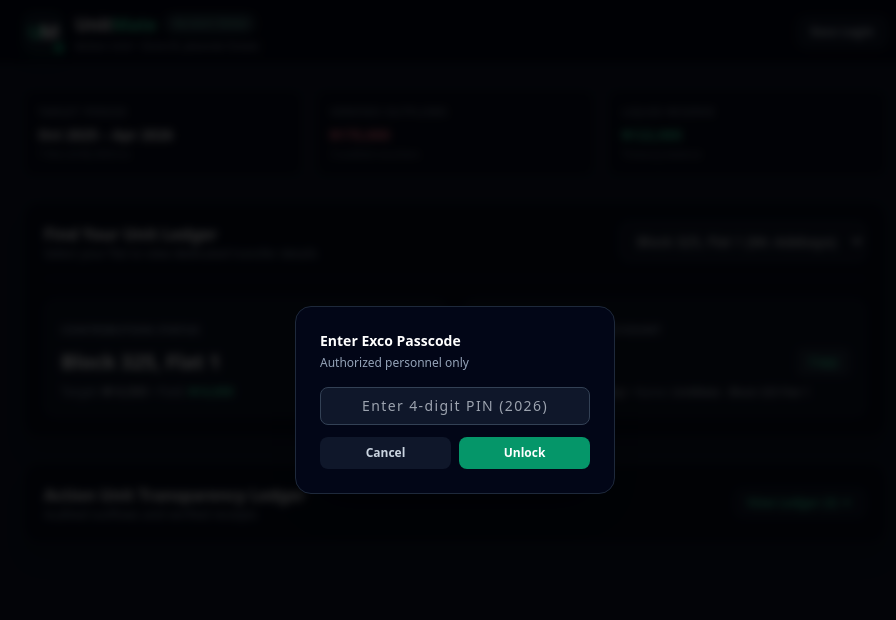
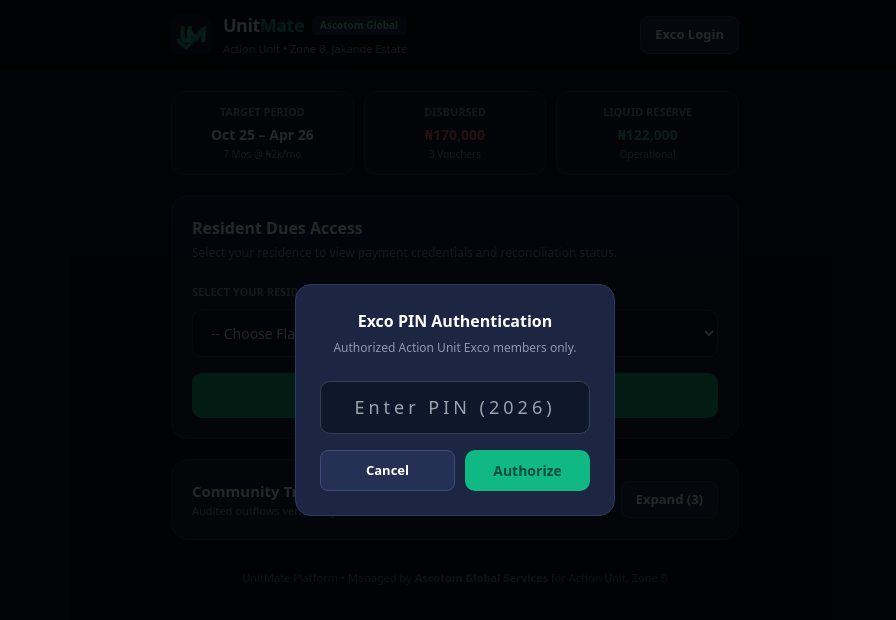
Before and after one commit to ascotomglobal/unitmate-app, a Next.js app: page / in a window 1280 px wide. Both pictures are taken after a click on the button "Exco Login". Shown: the top 620 px of the page, without its empty margins (185-1081 px from the left). Built offline with nearby package versions, Linux system fonts and the light colour scheme.

Commit message:
Update page.tsx

```diff
--- a/app/page.tsx
+++ b/app/page.tsx
@@ -1,230 +1,281 @@
 'use client';
 
-import './globals.css';
-import { useState } from 'react';
+import React, { useState } from 'react';
 
-const mockFlats = [
-  { id: '325-1', block: 'Block 325', flat: 'Flat 1', resident: 'Mr. Adebayo', status: 'Reconciled', target: 14000, paid: 14000, va: '9928400101' },
-  { id: '325-2', block: 'Block 325', flat: 'Flat 2', resident: 'Resident', status: 'Pending', target: 14000, paid: 6000, va: '9928400102' },
-  { id: '326-1', block: 'Block 326', flat: 'Flat 1', resident: 'Resident', status: 'Reconciled', target: 14000, paid: 14000, va: '9928400201' },
-];
+const mockUnits: Record<string, { block: string; flat: string; resident: string; target: string; paid: string; balance: string; status: string; va: string }> = {
+  '325-1': { block: 'Block 325', flat: 'Flat 1', resident: 'Mr. Adebayo', target: '₦14,000', paid: '₦14,000', balance: '₦0', status: 'Reconciled', va: '9928400101' },
+  '325-2': { block: 'Block 325', flat: 'Flat 2', resident: 'Resident', target: '₦14,000', paid: '₦6,000', balance: '₦8,000', status: 'Part Payment', va: '9928400102' },
+  '326-1': { block: 'Block 326', flat: 'Flat 1', resident: 'Resident', target: '₦14,000', paid: '₦14,000', balance: '₦0', status: 'Reconciled', va: '9928400201' },
+};
 
-const mockOutflows = [
-  { id: 'SEC-04-2026', title: 'Security Guards Allowances (Day & Night)', cat: 'Security', date: '2026-04-05', amount: 90000 },
-  { id: 'SL-03-2026', title: 'Solar Streetlight Battery Replacement', cat: 'Maintenance', date: '2026-03-20', amount: 45000 },
-  { id: 'SAN-03-2026', title: 'Quarterly Drainage Evacuation', cat: 'Sanitation', date: '2026-03-10', amount: 35000 },
+const mockVouchers = [
+  { id: 'SEC-04-2026', title: 'Security Guards Monthly Allowances', date: '05 Apr 2026', amount: '₦90,000', cat: 'Security' },
+  { id: 'SL-03-2026', title: 'Solar Streetlight Battery Replacement', date: '20 Mar 2026', amount: '₦45,000', cat: 'Repairs' },
+  { id: 'SAN-03-2026', title: 'Drainage Evacuation & Sanitation', date: '10 Mar 2026', amount: '₦35,000', cat: 'Sanitation' },
 ];
 
 export default function Home() {
-  const [selectedFlatId, setSelectedFlatId] = useState('325-1');
+  const [selectedUnitKey, setSelectedUnitKey] = useState('');
+  const [activeUnit, setActiveUnit] = useState<any>(null);
   const [showLedger, setShowLedger] = useState(false);
-  const [excoUnlocked, setExcoUnlocked] = useState(false);
-  const [pin, setPin] = useState('');
-  const [showPinModal, setShowPinModal] = useState(false);
+  const [showExcoModal, setShowExcoModal] = useState(false);
+  const [excoPin, setExcoPin] = useState('');
+  const [isExcoAuthenticated, setIsExcoAuthenticated] = useState(false);
   const [copied, setCopied] = useState(false);
 
-  const selectedFlat = mockFlats.find(f => f.id === selectedFlatId) || mockFlats[0];
-
-  const handleCopy = () => {
-    navigator.clipboard.writeText(selectedFlat.va);
-    setCopied(true);
-    setTimeout(() => setCopied(false), 2000);
+  const handleLookup = () => {
+    if (selectedUnitKey && mockUnits[selectedUnitKey]) {
+      setActiveUnit(mockUnits[selectedUnitKey]);
+    } else {
+      alert('Please select your Block and Flat.');
+    }
   };
 
-  const handlePinSubmit = (e: React.FormEvent) => {
+  const handleExcoLogin = (e: React.FormEvent) => {
     e.preventDefault();
-    if (pin === '2026') {
-      setExcoUnlocked(true);
-      setShowPinModal(false);
-      setPin('');
+    if (excoPin === '2026') {
+      setIsExcoAuthenticated(true);
+      setShowExcoModal(false);
+      setExcoPin('');
     } else {
-      alert('Invalid Exco PIN');
-      setPin('');
+      alert('Access Denied: Invalid Exco PIN');
+      setExcoPin('');
     }
   };
 
   return (
-    <main className="min-h-screen bg-slate-900 text-slate-100 font-sans pb-16">
-      {/* Top Navbar with Interlocking UM Monogram */}
-      <header className="bg-slate-950/80 backdrop-blur border-b border-slate-800 sticky top-0 z-30">
-        <div className="max-w-4xl mx-auto px-4 h-16 flex items-center justify-between">
-          <div className="flex items-center space-x-3">
-            {/* Concept 1 Monogram Emblem */}
-            <div className="relative w-10 h-10 flex items-center justify-center bg-slate-900 rounded-xl border border-emerald-500/30 shadow-lg shadow-emerald-950/40">
-              <span className="text-emerald-400 font-black tracking-tighter text-xl">U</span>
-              <span className="text-white font-black tracking-tighter text-xl -ml-0.5">M</span>
-              <div className="absolute -bottom-1 -right-1 w-3.5 h-3.5 bg-emerald-500 rounded-full border-2 border-slate-950 flex items-center justify-center">
-                <span className="text-slate-950 text-[8px] font-black">✓</span>
-              </div>
-            </div>
+    <div style={{ minHeight: '100vh', backgroundColor: '#0B132B', color: '#E0E1DD', fontFamily: 'system-ui, -apple-system, BlinkMacSystemFont, "Segoe UI", Roboto, sans-serif' }}>
+      <style>{`
+        * { box-sizing: border-box; margin: 0; padding: 0; }
+        .container { max-width: 600px; margin: 0 auto; padding: 20px 16px 60px; }
+        .card { background: #1C2541; border: 1px solid #2B3A67; border-radius: 16px; padding: 20px; margin-bottom: 20px; box-shadow: 0 8px 24px rgba(0,0,0,0.25); }
+        .nav-btn { background: #243054; border: 1px solid #3A4D7C; color: #fff; padding: 8px 14px; border-radius: 8px; font-size: 13px; font-weight: 600; cursor: pointer; }
+        .btn-emerald { background: #10B981; border: none; color: #064E3B; font-weight: 700; padding: 12px 20px; border-radius: 10px; cursor: pointer; width: 100%; font-size: 14px; }
+        .btn-emerald:hover { background: #34D399; }
+        .badge { display: inline-block; padding: 4px 10px; border-radius: 20px; font-size: 11px; font-weight: 700; text-transform: uppercase; }
+        .badge-green { background: rgba(16, 185, 129, 0.15); color: #34D399; border: 1px solid rgba(16, 185, 129, 0.4); }
+        .badge-amber { background: rgba(245, 158, 11, 0.15); color: #FBBF24; border: 1px solid rgba(245, 158, 11, 0.4); }
+        select, input { width: 100%; background: #0F172A; border: 1px solid #334155; color: #fff; padding: 12px 14px; border-radius: 10px; font-size: 14px; outline: none; margin-top: 8px; }
+        .stat-grid { display: grid; grid-template-columns: repeat(3, 1fr); gap: 10px; margin-bottom: 20px; }
+        .stat-card { background: #151D35; border: 1px solid #253359; border-radius: 12px; padding: 12px; text-align: center; }
+        .stat-title { font-size: 11px; color: #8D99AE; text-transform: uppercase; font-weight: 600; }
+        .stat-val { font-size: 14px; font-weight: 800; color: #fff; margin-top: 4px; }
+      `}</style>
+
+      {/* Header with Visual Monogram Logo */}
+      <header style={{ backgroundColor: '#090D1C', borderBottom: '1px solid #1C2541', position: 'sticky', top: 0, zIndex: 10 }}>
+        <div style={{ maxWidth: '600px', margin: '0 auto', padding: '12px 16px', display: 'flex', alignItems: 'center', justifyContent: 'between' }}>
+          <div style={{ display: 'flex', alignItems: 'center', gap: '12px', flex: 1 }}>
+
+            {/* Visual Vector Monogram Icon (Concept 1) */}
+            <svg width="40" height="40" viewBox="0 0 100 100" fill="none" xmlns="http://www.w3.org/2000/svg">
+              <rect width="100" height="100" rx="20" fill="#151D35" />
+              {/* Unit U Block */}
+              <path d="M 24 28 V 56 C 24 64 30 70 38 70 C 46 70 52 64 52 56 V 28 H 42 V 54 C 42 57 40 59 38 59 C 36 59 34 57 34 54 V 28 H 24 Z" fill="#10B981" />
+              {/* Mate M Block */}
+              <path d="M 50 36 L 63 54 L 76 36 H 86 V 68 H 76 V 49 L 63 67 L 50 49 V 68 H 40 V 36 H 50 Z" fill="#34D399" />
+              {/* Trust Checkmark Overlay */}
+              <path d="M 18 64 L 38 82 L 84 32" stroke="#10B981" strokeWidth="9" strokeLinecap="round" strokeLinejoin="round" />
+            </svg>
+
             <div>
-              <div className="flex items-center space-x-2">
-                <h1 className="font-extrabold text-lg text-white tracking-tight">
-                  Unit<span className="text-emerald-400">Mate</span>
-                </h1>
-                <span className="text-[10px] bg-slate-800 text-emerald-300 px-2 py-0.5 rounded-full border border-emerald-900/60 font-medium">
+              <div style={{ display: 'flex', alignItems: 'center', gap: '8px' }}>
+                <span style={{ fontSize: '18px', fontWeight: '800', letterSpacing: '-0.5px', color: '#fff' }}>
+                  Unit<span style={{ color: '#10B981' }}>Mate</span>
+                </span>
+                <span style={{ fontSize: '10px', background: '#243054', color: '#6EE7B7', padding: '2px 8px', borderRadius: '4px', fontWeight: 600 }}>
                   Ascotom Global
                 </span>
               </div>
-              <p className="text-[11px] text-slate-400">Action Unit • Zone B, Jakande Estate</p>
+              <p style={{ fontSize: '11px', color: '#8D99AE', marginTop: '2px' }}>Action Unit • Zone B, Jakande Estate</p>
             </div>
           </div>
 
           <button
+            className="nav-btn"
             onClick={() => {
-              if (excoUnlocked) setExcoUnlocked(false);
-              else setShowPinModal(true);
+              if (isExcoAuthenticated) setIsExcoAuthenticated(false);
+              else setShowExcoModal(true);
             }}
-            className={`px-3 py-1.5 rounded-lg text-xs font-semibold border transition ${
-              excoUnlocked
-                ? 'bg-emerald-500 text-slate-950 border-emerald-400'
-                : 'bg-slate-900 hover:bg-slate-800 text-slate-300 border-slate-700'
-            }`}
           >
-            {excoUnlocked ? 'Exco Mode (Active)' : 'Exco Login'}
+            {isExcoAuthenticated ? 'Logout Exco' : 'Exco Login'}
           </button>
         </div>
       </header>
 
-      <div className="max-w-4xl mx-auto px-4 pt-6 space-y-6">
-        {/* High-Level Estate Summary Cards */}
-        <section className="grid grid-cols-3 gap-3">
-          <div className="bg-slate-950/60 border border-slate-800 p-3.5 rounded-xl">
-            <p className="text-[11px] uppercase tracking-wider text-slate-400 font-medium">Target Period</p>
-            <p className="text-sm font-bold text-white mt-1">Oct 2025 – Apr 2026</p>
-            <p className="text-[10px] text-slate-500 mt-0.5">7 Mos @ ₦2,000/mo</p>
+      <div className="container">
+
+        {/* High-Level Overview Metrics */}
+        <div className="stat-grid">
+          <div className="stat-card">
+            <div className="stat-title">Target Period</div>
+            <div className="stat-val">Oct 25 – Apr 26</div>
+            <div style={{ fontSize: '10px', color: '#8D99AE', marginTop: '2px' }}>7 Mos @ ₦2k/mo</div>
           </div>
-          <div className="bg-slate-950/60 border border-slate-800 p-3.5 rounded-xl">
-            <p className="text-[11px] uppercase tracking-wider text-slate-400 font-medium">Verified Outflows</p>
-            <p className="text-sm font-bold text-rose-400 mt-1">₦170,000</p>
-            <p className="text-[10px] text-slate-500 mt-0.5">3 audited vouchers</p>
+          <div className="stat-card">
+            <div className="stat-title">Disbursed</div>
+            <div className="stat-val" style={{ color: '#F87171' }}>₦170,000</div>
+            <div style={{ fontSize: '10px', color: '#8D99AE', marginTop: '2px' }}>3 Vouchers</div>
           </div>
-          <div className="bg-slate-950/60 border border-slate-800 p-3.5 rounded-xl">
-            <p className="text-[11px] uppercase tracking-wider text-slate-400 font-medium">Liquid Reserve</p>
-            <p className="text-sm font-bold text-emerald-400 mt-1">₦122,000</p>
-            <p className="text-[10px] text-slate-500 mt-0.5">Treasury balance</p>
+          <div className="stat-card">
+            <div className="stat-title">Liquid Reserve</div>
+            <div className="stat-val" style={{ color: '#34D399' }}>₦122,000</div>
+            <div style={{ fontSize: '10px', color: '#8D99AE', marginTop: '2px' }}>Operational</div>
           </div>
-        </section>
+        </div>
 
-        {/* Resident Unit Portal (Privacy-Protected Dropdown) */}
-        <section className="bg-slate-950/70 border border-slate-800 rounded-2xl p-5 shadow-xl">
-          <div className="flex flex-col sm:flex-row sm:items-center justify-between gap-3 pb-4 border-b border-slate-800">
-            <div>
-              <h2 className="text-base font-bold text-white">Find Your Unit Ledger</h2>
-              <p className="text-xs text-slate-400">Select your flat to view dedicated transfer details</p>
-            </div>
+        {/* Resident Private Access Portal */}
+        <div className="card">
+          <h2 style={{ fontSize: '16px', fontWeight: 700, color: '#fff', marginBottom: '4px' }}>Resident Dues Access</h2>
+          <p style={{ fontSize: '12px', color: '#8D99AE', marginBottom: '16px' }}>Select your residence to view payment credentials and reconciliation status.</p>
+
+          <label style={{ fontSize: '11px', fontWeight: 600, textTransform: 'uppercase', color: '#8D99AE' }}>Select Your Residence</label>
           <select
-              value={selectedFlatId}
-              onChange={(e) => setSelectedFlatId(e.target.value)}
-              className="bg-slate-900 border border-slate-700 text-white text-sm rounded-lg px-3 py-2 outline-none focus:border-emerald-500"
+            value={selectedUnitKey}
+            onChange={(e) => {
+              setSelectedUnitKey(e.target.value);
+              setActiveUnit(null);
+            }}
           >
-              <option value="325-1">Block 325, Flat 1 (Mr. Adebayo)</option>
+            <option value="">-- Choose Flat --</option>
+            <option value="325-1">Block 325, Flat 1</option>
             <option value="325-2">Block 325, Flat 2</option>
             <option value="326-1">Block 326, Flat 1</option>
           </select>
+
+          <div style={{ marginTop: '16px' }}>
+            <button className="btn-emerald" onClick={handleLookup}>
+              View Unit Statement
+            </button>
           </div>
 
-          <div className="mt-5 grid sm:grid-cols-2 gap-4">
-            <div className="bg-slate-900/90 border border-slate-800/80 p-4 rounded-xl">
-              <span className="text-[11px] font-semibold text-slate-400 uppercase tracking-wider">Contribution Status</span>
-              <div className="flex items-center justify-between mt-2">
-                <span className="text-xl font-black text-white">{selectedFlat.block}, {selectedFlat.flat}</span>
-                <span className={`text-xs px-2.5 py-1 rounded-full font-bold ${
-                  selectedFlat.status === 'Reconciled'
-                    ? 'bg-emerald-500/10 text-emerald-400 border border-emerald-500/30'
-                    : 'bg-amber-500/10 text-amber-400 border border-amber-500/30'
-                }`}>
-                  {selectedFlat.status}
+          {/* Statement View (Visible Only After Selection) */}
+          {activeUnit && (
+            <div style={{ marginTop: '20px', paddingTop: '20px', borderTop: '1px solid #2B3A67' }}>
+              <div style={{ display: 'flex', justifyContent: 'space-between', alignItems: 'center', marginBottom: '16px' }}>
+                <div>
+                  <h3 style={{ fontSize: '17px', fontWeight: 800, color: '#fff' }}>{activeUnit.block}, {activeUnit.flat}</h3>
+                  <p style={{ fontSize: '12px', color: '#8D99AE' }}>Registered: {activeUnit.resident}</p>
+                </div>
+                <span className={`badge ${activeUnit.status === 'Reconciled' ? 'badge-green' : 'badge-amber'}`}>
+                  {activeUnit.status}
                 </span>
               </div>
-              <p className="text-xs text-slate-400 mt-2">
-                Target: <span className="text-slate-200">₦{selectedFlat.target.toLocaleString()}</span> • Paid: <span className="text-emerald-400 font-semibold">₦{selectedFlat.paid.toLocaleString()}</span>
-              </p>
-            </div>
 
-            <div className="bg-slate-900/90 border border-slate-800/80 p-4 rounded-xl">
-              <span className="text-[11px] font-semibold text-slate-400 uppercase tracking-wider">Dedicated Virtual Account</span>
-              <div className="flex items-center justify-between mt-2">
-                <span className="text-lg font-mono font-bold text-white tracking-wider">{selectedFlat.va}</span>
+              <div style={{ background: '#0F172A', borderRadius: '12px', padding: '14px', marginBottom: '14px', border: '1px solid #1E293B' }}>
+                <div style={{ fontSize: '11px', color: '#8D99AE', textTransform: 'uppercase', fontWeight: 600 }}>Dedicated Inflow Account</div>
+                <div style={{ display: 'flex', justifyContent: 'space-between', alignItems: 'center', marginTop: '6px' }}>
+                  <span style={{ fontSize: '20px', fontWeight: 800, letterSpacing: '1px', color: '#34D399', fontFamily: 'monospace' }}>
+                    {activeUnit.va}
+                  </span>
                   <button
-                  onClick={handleCopy}
-                  className="px-2.5 py-1 bg-slate-800 hover:bg-slate-700 text-emerald-400 rounded text-xs font-semibold border border-slate-700"
+                    onClick={() => {
+                      navigator.clipboard.writeText(activeUnit.va);
+                      setCopied(true);
+                      setTimeout(() => setCopied(false), 2000);
+                    }}
+                    style={{ background: '#1E293B', border: '1px solid #334155', color: '#fff', padding: '4px 10px', borderRadius: '6px', fontSize: '12px', cursor: 'pointer' }}
                   >
                     {copied ? 'Copied!' : 'Copy'}
                   </button>
                 </div>
-              <p className="text-[11px] text-slate-400 mt-2">
-                Bank: <span className="text-slate-200">Wema Bank (Monnify)</span> • Name: <span className="text-slate-200">UnitMate - {selectedFlat.block} {selectedFlat.flat}</span>
+                <p style={{ fontSize: '11px', color: '#8D99AE', marginTop: '6px' }}>
+                  Wema Bank (Monnify) • UnitMate - {activeUnit.block} {activeUnit.flat}
                 </p>
               </div>
+
+              <div style={{ display: 'grid', gridTemplateColumns: 'repeat(3, 1fr)', gap: '8px', textAlign: 'center' }}>
+                <div style={{ background: '#151D35', padding: '10px', borderRadius: '8px' }}>
+                  <div style={{ fontSize: '10px', color: '#8D99AE' }}>Target</div>
+                  <div style={{ fontSize: '13px', fontWeight: 700, color: '#fff' }}>{activeUnit.target}</div>
                 </div>
-        </section>
+                <div style={{ background: '#151D35', padding: '10px', borderRadius: '8px' }}>
+                  <div style={{ fontSize: '10px', color: '#8D99AE' }}>Paid</div>
+                  <div style={{ fontSize: '13px', fontWeight: 700, color: '#34D399' }}>{activeUnit.paid}</div>
+                </div>
+                <div style={{ background: '#151D35', padding: '10px', borderRadius: '8px' }}>
+                  <div style={{ fontSize: '10px', color: '#8D99AE' }}>Balance</div>
+                  <div style={{ fontSize: '13px', fontWeight: 700, color: '#F87171' }}>{activeUnit.balance}</div>
+                </div>
+              </div>
+            </div>
+          )}
+        </div>
 
-        {/* Collapsible Transparency Ledger */}
-        <section className="bg-slate-950/70 border border-slate-800 rounded-2xl p-5 shadow-xl">
-          <div className="flex items-center justify-between">
+        {/* Collapsible Community Transparency Ledger */}
+        <div className="card">
+          <div style={{ display: 'flex', justifyContent: 'space-between', alignItems: 'center' }}>
             <div>
-              <h2 className="text-base font-bold text-white">Action Unit Transparency Ledger</h2>
-              <p className="text-xs text-slate-400">Audited outflows and verified receipts</p>
+              <h2 style={{ fontSize: '15px', fontWeight: 700, color: '#fff' }}>Community Transparency Ledger</h2>
+              <p style={{ fontSize: '11px', color: '#8D99AE' }}>Audited outflows verified by Action Unit Exco</p>
             </div>
             <button
+              className="nav-btn"
               onClick={() => setShowLedger(!showLedger)}
-              className="text-xs font-semibold text-emerald-400 hover:text-emerald-300 bg-slate-900 px-3 py-1.5 rounded-lg border border-slate-800"
             >
-              {showLedger ? 'Collapse Ledger ▲' : 'View Ledger (3) ▼'}
+              {showLedger ? 'Hide' : 'Expand (3)'}
             </button>
           </div>
 
           {showLedger && (
-            <div className="mt-4 space-y-2.5 border-t border-slate-800/80 pt-4">
-              {mockOutflows.map((outflow) => (
-                <div key={outflow.id} className="bg-slate-900/60 border border-slate-800/70 p-3 rounded-xl flex items-center justify-between">
+            <div style={{ marginTop: '16px', borderTop: '1px solid #2B3A67', paddingTop: '12px' }}>
+              {mockVouchers.map((voucher) => (
+                <div key={voucher.id} style={{ display: 'flex', justifyContent: 'space-between', alignItems: 'center', padding: '10px 0', borderBottom: '1px solid #253359' }}>
                   <div>
-                    <p className="text-xs font-semibold text-white">{outflow.title}</p>
-                    <p className="text-[10px] text-slate-400 mt-0.5">{outflow.cat} • {outflow.date} • Ref: {outflow.id}</p>
+                    <div style={{ fontSize: '13px', fontWeight: 600, color: '#fff' }}>{voucher.title}</div>
+                    <div style={{ fontSize: '11px', color: '#8D99AE', marginTop: '2px' }}>{voucher.cat} • {voucher.date} • Ref: {voucher.id}</div>
                   </div>
-                  <span className="text-xs font-bold text-rose-400">-₦{outflow.amount.toLocaleString()}</span>
+                  <div style={{ fontSize: '13px', fontWeight: 700, color: '#F87171' }}>-{voucher.amount}</div>
                 </div>
               ))}
             </div>
           )}
-        </section>
+        </div>
+
+        {/* Exco Management Controls (Protected) */}
+        {isExcoAuthenticated && (
+          <div className="card" style={{ border: '1px solid #10B981' }}>
+            <div style={{ display: 'flex', justifyContent: 'space-between', alignItems: 'center', marginBottom: '12px' }}>
+              <h2 style={{ fontSize: '15px', fontWeight: 800, color: '#10B981' }}>Exco Administrative Actions</h2>
+              <span className="badge badge-green">Authorized</span>
+            </div>
+            <p style={{ fontSize: '12px', color: '#8D99AE', marginBottom: '16px' }}>Zone B Executive Committee privileged functions.</p>
+            <div style={{ display: 'flex', gap: '10px' }}>
+              <button className="nav-btn" style={{ flex: 1 }} onClick={() => alert('Opening Outflow Voucher Creator...')}>+ Post Expense Voucher</button>
+              <button className="nav-btn" style={{ flex: 1 }} onClick={() => alert('Reconciling Monnify Inflows...')}>Sync Bank Inflows</button>
+            </div>
+          </div>
+        )}
+
+        <footer style={{ textAlign: 'center', fontSize: '11px', color: '#64748B', marginTop: '30px' }}>
+          UnitMate Platform • Managed by <strong>Ascotom Global Services</strong> for Action Unit, Zone B
+        </footer>
       </div>
 
       {/* Exco PIN Modal */}
-      {showPinModal && (
-        <div className="fixed inset-0 bg-black/80 backdrop-blur-sm z-50 flex items-center justify-center p-4">
-          <div className="bg-slate-950 border border-slate-800 p-6 rounded-2xl max-w-xs w-full shadow-2xl">
-            <h3 className="text-sm font-bold text-white">Enter Exco Passcode</h3>
-            <p className="text-xs text-slate-400 mt-1">Authorized personnel only</p>
-            <form onSubmit={handlePinSubmit} className="mt-4 space-y-3">
+      {showExcoModal && (
+        <div style={{ position: 'fixed', inset: 0, backgroundColor: 'rgba(0,0,0,0.85)', display: 'flex', alignItems: 'center', justifyContent: 'center', padding: '16px', zIndex: 100 }}>
+          <div style={{ background: '#1C2541', border: '1px solid #2B3A67', borderRadius: '16px', padding: '24px', maxWidth: '320px', width: '100%', textAlign: 'center' }}>
+            <h3 style={{ fontSize: '16px', fontWeight: 700, color: '#fff' }}>Exco PIN Authentication</h3>
+            <p style={{ fontSize: '12px', color: '#8D99AE', margin: '6px 0 16px' }}>Authorized Action Unit Exco members only.</p>
+            <form onSubmit={handleExcoLogin}>
               <input
                 type="password"
                 maxLength={4}
-                value={pin}
-                placeholder="Enter 4-digit PIN (2026)"
-                onChange={(e) => setPin(e.target.value)}
-                className="w-full bg-slate-900 border border-slate-700 rounded-lg px-3 py-2 text-sm text-center tracking-widest text-white outline-none focus:border-emerald-500"
+                autoFocus
+                placeholder="Enter PIN (2026)"
+                value={excoPin}
+                onChange={(e) => setExcoPin(e.target.value)}
+                style={{ textAlign: 'center', letterSpacing: '4px', fontSize: '18px' }}
               />
-              <div className="flex space-x-2">
-                <button
-                  type="button"
-                  onClick={() => setShowPinModal(false)}
-                  className="w-1/2 py-2 text-xs font-semibold rounded-lg bg-slate-900 hover:bg-slate-800 text-slate-300"
-                >
-                  Cancel
-                </button>
-                <button
-                  type="submit"
-                  className="w-1/2 py-2 text-xs font-semibold rounded-lg bg-emerald-600 hover:bg-emerald-500 text-white"
-                >
-                  Unlock
-                </button>
+              <div style={{ display: 'flex', gap: '10px', marginTop: '16px' }}>
+                <button type="button" className="nav-btn" style={{ flex: 1 }} onClick={() => setShowExcoModal(false)}>Cancel</button>
+                <button type="submit" className="btn-emerald" style={{ flex: 1, padding: '10px' }}>Authorize</button>
               </div>
             </form>
           </div>
         </div>
       )}
-    </main>
+    </div>
   );
 }
```
Lines whose indentation alone changed are shown as unchanged.
